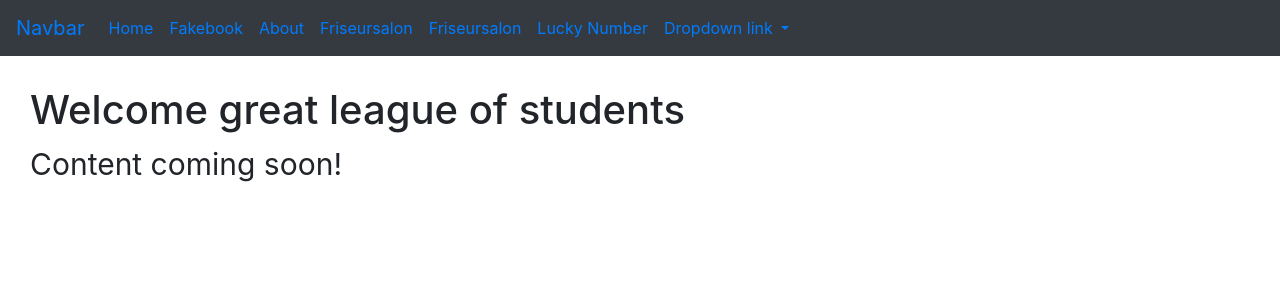
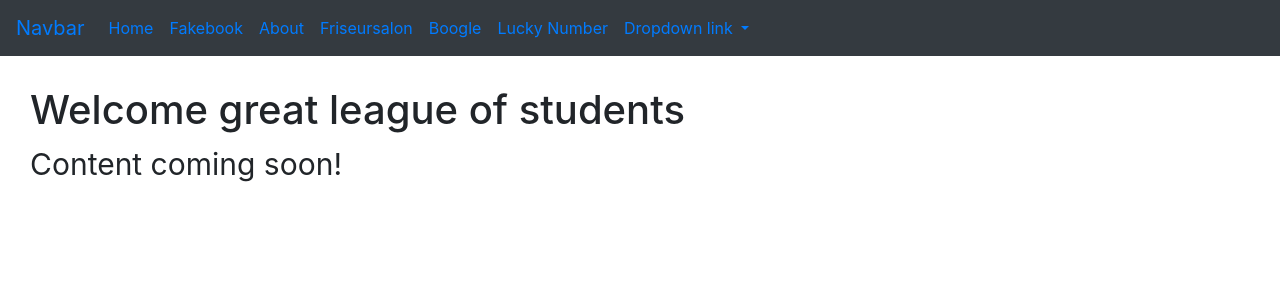
Before and after one commit to strichpunkt/wd1-20200323-flask, a Flask app: page / in a window 1280 px wide. Shown: the top 300 px of the page. Run offline with Flask 2, Linux system fonts and the light colour scheme; some libraries are stand-ins or nearby versions.

Commit message:
updated boogle image links

```diff
--- a/main.py
+++ b/main.py
@@ -20,7 +20,7 @@ def fakebook():
 def friseursalon():
     return render_template("/friseursalon.html")
 
-@app.route("/boogle1")
+@app.route("/boogle")
 def boogle():
     return render_template("/boogle.html")
 
--- a/templates/boogle.html
+++ b/templates/boogle.html
@@ -16,7 +16,7 @@ Boogle
 
     <!-- centered Google Logo Image-->
     <div class="logo">
-        <img class="logo-img" src="google-logo.png" alt="Google Logo">
+        <img class="logo-img" src="/static/img/boogle/google-logo.png" alt="Google Logo">
     </div>
 
     <!-- centered Login Title Text -->
@@ -28,7 +28,7 @@ Boogle
     <div class="login-window">
         <!-- anonymous account picture centered -->
         <div class="login-account">
-            <img src="anonymous.png" class="login-account-img" alt="Profilbild">
+            <img src="/static/img/boogle/anonymous.png" class="login-account-img" alt="Profilbild">
         </div>
 
         <!-- Form with inputfor username, password and submit button -->
--- a/templates/bootstrapframe.html
+++ b/templates/bootstrapframe.html
@@ -37,7 +37,7 @@
                     <a class="nav-link" href="/friseursalon">Friseursalon</a>
                 </li>
                 <li class="nav-item">
-                    <a class="nav-link" href="/boogle">Friseursalon</a>
+                    <a class="nav-link" href="/boogle">Boogle</a>
                 </li>
                  <li class="nav-item">
                     <a class="nav-link" href="/lucky_number">Lucky Number</a>
```
